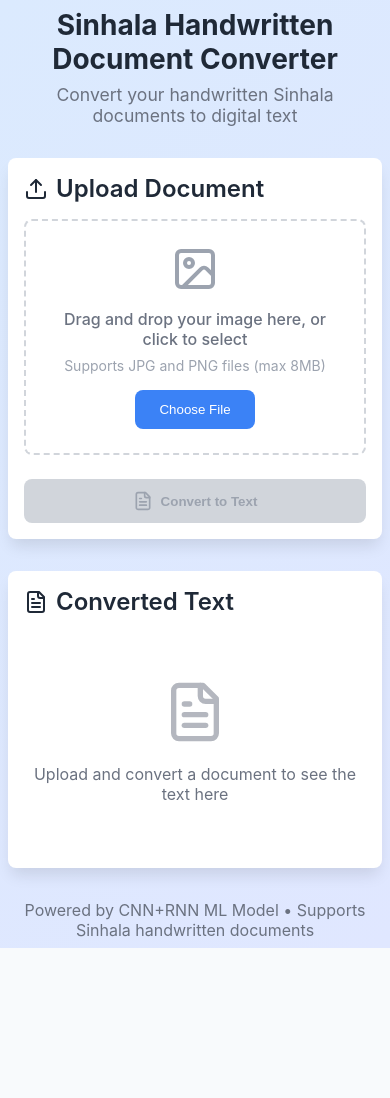
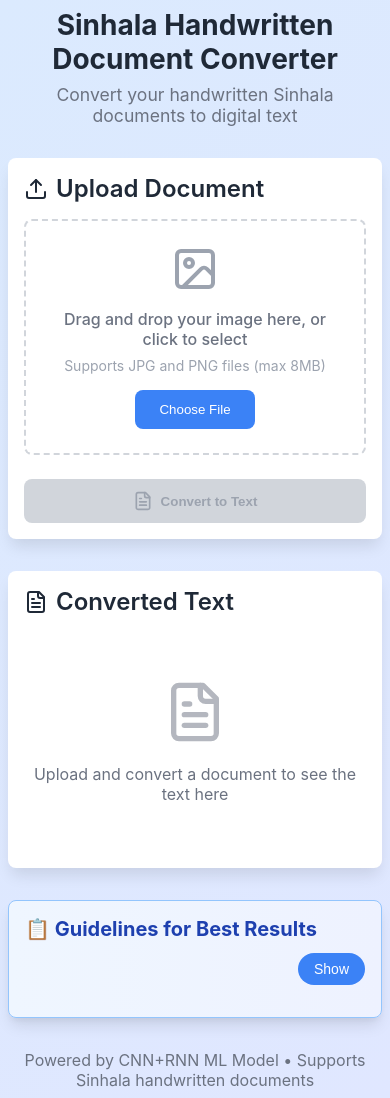
Before and after one commit to gschamika/sinhala-handwritten-ocr-frontend, a React (Create React App) app: page / in a window 390 px wide. Before the commit the page ends 948 px from the top, so only its background shows below. Built offline with nearby package versions, Linux system fonts and the light colour scheme.

Commit message:
user guidelines added

```diff
--- a/src/App.css
+++ b/src/App.css
@@ -377,3 +377,124 @@
     gap: 0.5rem;
   }
 }
+
+/* Guidelines Section Styles */
+.guidelines-section {
+  margin-top: 3rem;
+  background-color: white;
+  border-radius: 0.5rem;
+  box-shadow: 0 10px 15px -3px rgba(0, 0, 0, 0.1), 0 4px 6px -2px rgba(0, 0, 0, 0.05);
+  padding: 1.5rem;
+  border: 1px solid #93c5fd; /* blue-200 */
+  background: linear-gradient(to right, #eff6ff, #eef2ff); /* blue-50 to indigo-50 */
+}
+
+.guidelines-header {
+  display: flex;
+  align-items: center;
+  justify-content: space-between;
+  margin-bottom: 1rem;
+}
+
+.guidelines-title {
+  font-size: 1.25rem;
+  font-weight: 700;
+  color: #1e40af; /* blue-800 */
+  display: flex;
+  align-items: center;
+  margin: 0;
+}
+
+.guidelines-toggle-btn {
+  background-color: #3b82f6; /* blue-500 */
+  color: white;
+  padding: 0.5rem 1rem;
+  border-radius: 9999px;
+  font-size: 0.875rem;
+  border: none;
+  cursor: pointer;
+  transition: background-color 0.2s ease;
+}
+
+.guidelines-toggle-btn:hover {
+  background-color: #2563eb; /* blue-600 */
+}
+
+.guidelines-content {
+  margin-top: 1rem;
+}
+
+.guidelines-list {
+  display: flex;
+  flex-direction: column;
+  gap: 1rem;
+}
+
+.guideline-item {
+  display: flex;
+  align-items: flex-start;
+  gap: 0.75rem;
+}
+
+.guideline-emoji {
+  font-size: 1.125rem;
+  margin-top: 0.25rem;
+  flex-shrink: 0;
+}
+
+.guideline-text {
+  color: #374151; /* gray-700 */
+  line-height: 1.6;
+  margin: 0;
+}
+
+.guideline-text.emphasis {
+  font-weight: 600;
+}
+
+/* Responsive adjustments */
+@media (max-width: 768px) {
+  .guidelines-section {
+    margin-top: 2rem;
+    padding: 1rem;
+  }
+
+  .guidelines-header {
+    flex-direction: column;
+    align-items: flex-start;
+    gap: 0.75rem;
+  }
+
+  .guidelines-toggle-btn {
+    align-self: flex-end;
+  }
+
+  .guideline-item {
+    gap: 0.5rem;
+  }
+
+  .guideline-emoji {
+    font-size: 1rem;
+  }
+
+  .guideline-text {
+    font-size: 0.875rem;
+  }
+}
+
+/* Animation for smooth show/hide */
+.guidelines-content {
+  transition: all 0.3s ease;
+}
+
+.guidelines-content.hidden {
+  opacity: 0;
+  max-height: 0;
+  overflow: hidden;
+}
+
+.guidelines-content.visible {
+  opacity: 1;
+  max-height: 1000px;
+  overflow: visible;
+}
--- a/src/App.js
+++ b/src/App.js
@@ -11,6 +11,7 @@ const SinhalaOCRApp = () => {
   const [success, setSuccess] = useState('');
   const [copySuccess, setCopySuccess] = useState(false);
   const fileInputRef = useRef(null);
+  const [showGuidelines, setShowGuidelines] = useState(false);
 
   const API_BASE_URL = process.env.NODE_ENV === 'production'
       ? 'https://web-production-3f77.up.railway.app/api'
@@ -322,6 +323,75 @@ const SinhalaOCRApp = () => {
             </div>
           </div>
 
+          {/* Guidelines Section - CSS Version */}
+          <div className="guidelines-section">
+            <div className="guidelines-header">
+              <h2 className="guidelines-title">
+                📋 Guidelines for Best Results
+              </h2>
+              <button
+                  onClick={() => setShowGuidelines(!showGuidelines)}
+                  className="guidelines-toggle-btn"
+              >
+                {showGuidelines ? 'Hide' : 'Show'}
+              </button>
+            </div>
+
+            {showGuidelines && (
+                <div className="guidelines-content">
+                  <div className="guidelines-list">
+                    {/* Guideline 1 */}
+                    <div className="guideline-item">
+                      <span className="guideline-emoji">📄</span>
+                      <p className="guideline-text">
+                        Use documents written on blank white paper (avoid ruled or lined pages)
+                      </p>
+                    </div>
+
+                    {/* Guideline 2 */}
+                    <div className="guideline-item">
+                      <span className="guideline-emoji">📐</span>
+                      <p className="guideline-text">
+                        Ensure the document is positioned at the correct angle (not tilted or rotated)
+                      </p>
+                    </div>
+
+                    {/* Guideline 3 */}
+                    <div className="guideline-item">
+                      <span className="guideline-emoji">📸</span>
+                      <p className="guideline-text">
+                        Upload clear, well-lit images with good focus and minimal shadows
+                      </p>
+                    </div>
+
+                    {/* Guideline 4 */}
+                    <div className="guideline-item">
+                      <span className="guideline-emoji">⚠️</span>
+                      <p className="guideline-text">
+                        Avoid uploading blurry, folded, torn, or damaged documents
+                      </p>
+                    </div>
+
+                    {/* Guideline 5 */}
+                    <div className="guideline-item">
+                      <span className="guideline-emoji">🔍</span>
+                      <p className="guideline-text">
+                        Ensure text is clearly visible and not too small in the image
+                      </p>
+                    </div>
+
+                    {/* Guideline 6 */}
+                    <div className="guideline-item">
+                      <span className="guideline-emoji">🇱🇰</span>
+                      <p className="guideline-text emphasis">
+                        This system is designed specifically for Sinhala handwriting only
+                      </p>
+                    </div>
+                  </div>
+                </div>
+            )}
+          </div>
+
           {/* Footer */}
           <div className="footer">
             <p>Powered by CNN+RNN ML Model • Supports Sinhala handwritten documents</p>
```
